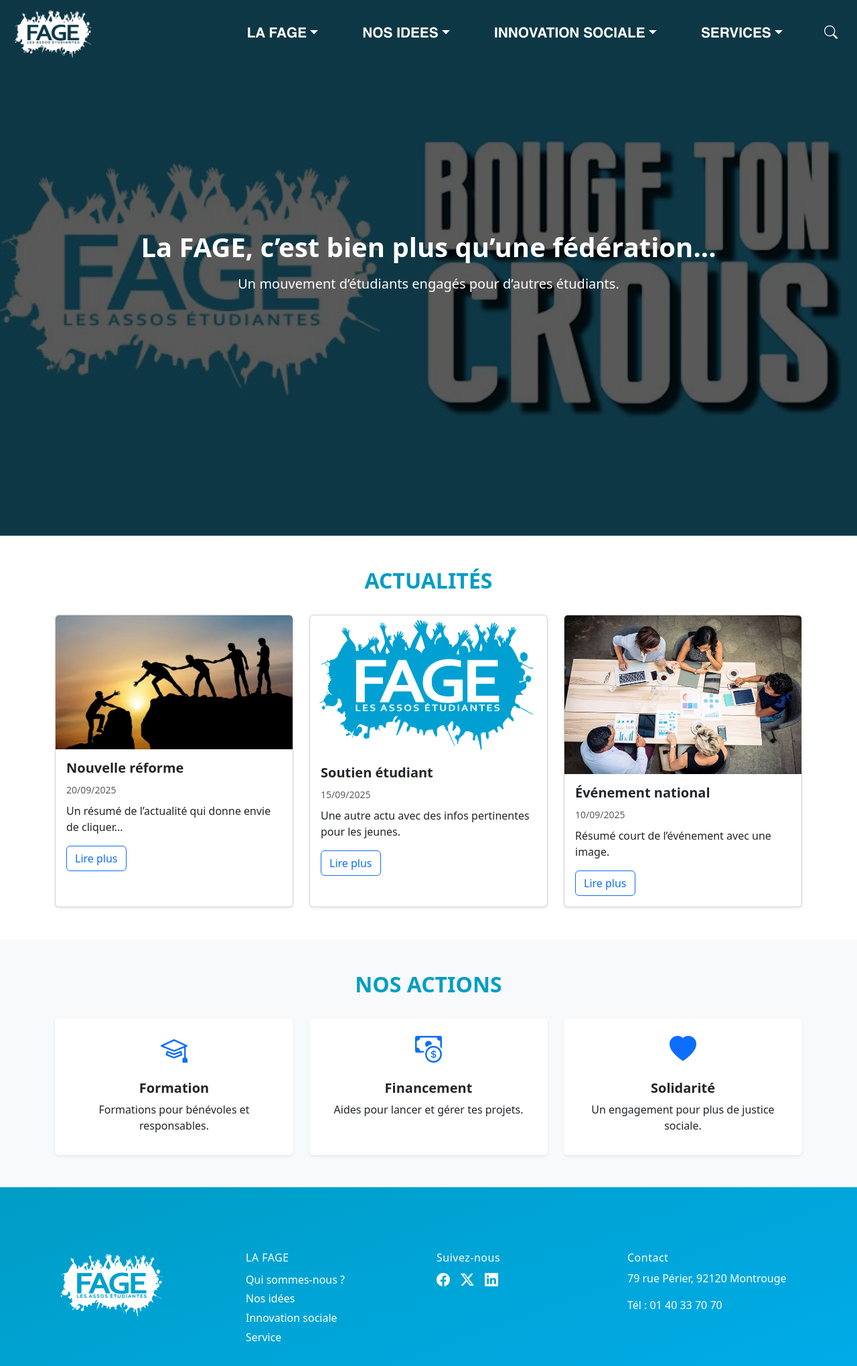
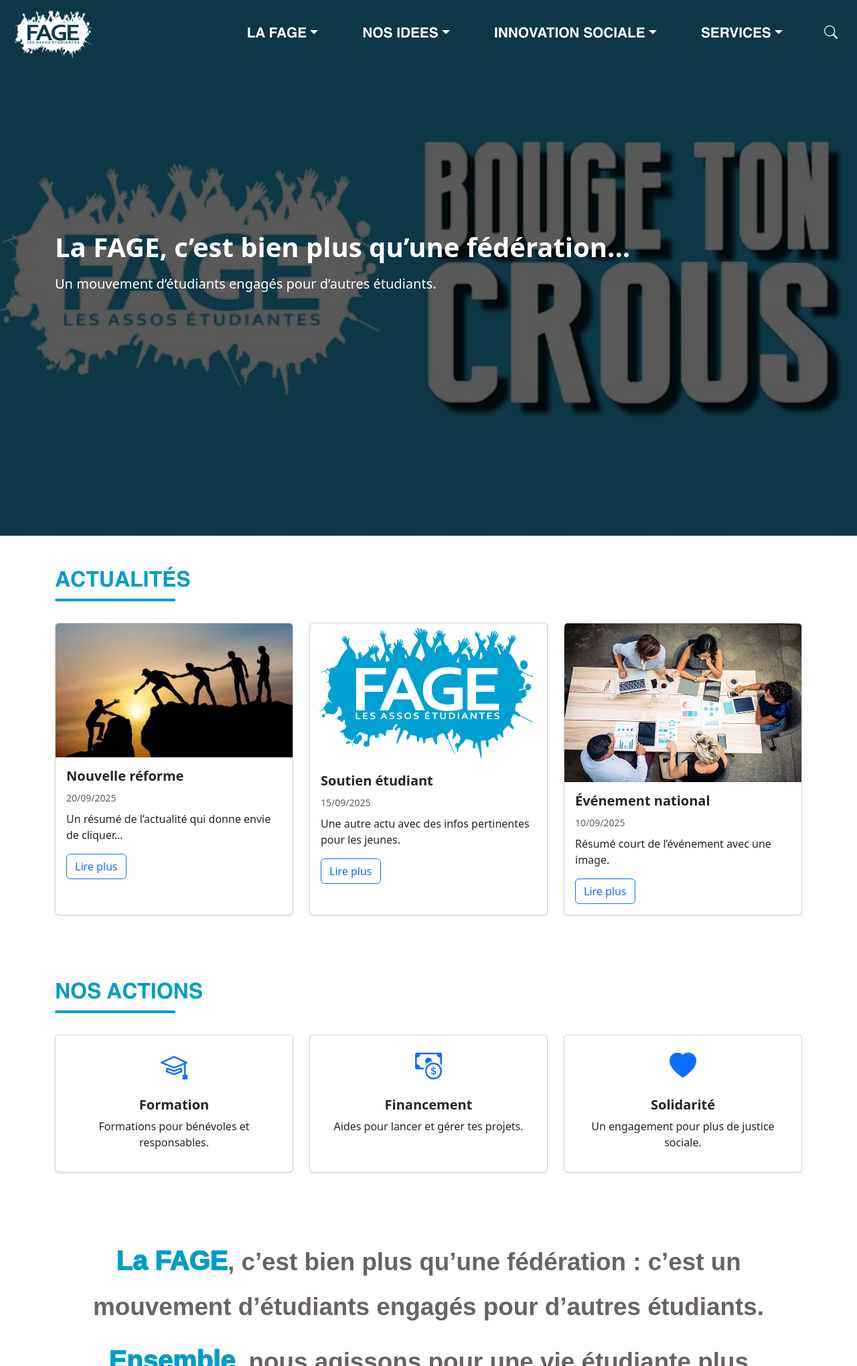
Before and after one commit to DOUZI-Anass/SAE-HTML, a PHP site: page / in a window 1280 px wide. Shown: the top 2040 px of the page at 67% size. Run offline with PHP 8.4, Linux system fonts and the light colour scheme.

Commit message:
Améliration de la page d'accueil
J'essaye des petits trucs regardez

```diff
--- a/assets/style.css
+++ b/assets/style.css
@@ -74,24 +79,110 @@
     color: white;
 }
 
-
-/* ================= SECTIONS ================= */
+/*=============================
+=           SECTIONS          =
+=============================*/
 .section-title {
-    font-weight: 700;
+    font-weight: 850;
     color: var(--fage-blue);
     text-transform: uppercase;
     margin-bottom: 2rem;
+    font-family: 'HelveticaBold', sans-serif;
+    text-align: left;
+    position: relative;
 }
+.section-title::after {
+    content: "";
+    display: block;
+    width: 180px;            /* largeur de la ligne sous le titre */
+    height: 4px;            /* épaisseur de la ligne */
+    background-color: var(--fage-blue);
+    margin-top: 8px;        /* espace entre le texte et la ligne */
+    border-radius: 2px;     /* coins arrondis optionnels */
+}
+/* Pour toutes les sections sauf le paragraphe centré */
+section {
+    display: flex;
+    flex-direction: column;
+    justify-content: center; /* centre verticalement */
+    align-items: flex-start; /* <-- met le contenu à gauche */
+}
+
+section .container {
+    text-align: left; /* texte aligné à gauche */
+    width: 100%;
+    margin: 0 auto;
+}
+
+/* Si tu veux que le paragraphe reste centré */
+#paragraphe .container {
+    text-align: center;
+    align-items: center; /* seulement pour le paragraphe */
+}
+
+
 
 .bg-light .card { border: none; }
 .card h5 { font-weight: 600; }
 
-/* ================= FOOTER ================= */
+#actions {
+
+}
+#actions  .section-title {
+
+}
+
+/*=============================
+=         PARAGRAPHE          =
+=============================*/
+#paragraphe {
+    background-color: #ffffff;
+    color: #6a6363;
+    font-size: 3rem;
+    line-height: 1.8;
+    font-family: 'Inter Semi Bold', sans-serif;
+}
+
+#paragraphe .blue-text {
+    color: var(--fage-blue);
+    font-weight: 1000;
+    font-size: 2.5rem;
+}
+
+#paragraphe .lead {
+    font-weight: 600;
+    font-size: 2.3rem;
+    max-width: 95%;
+    margin: 0 auto 10px;
+}
+
+/*=============================
+=         BOUTON DONNER       =
+=============================*/
+.btn-donner {
+    background-color: var(--fage-blue);
+    color: #fff;
+    padding: 12px 30px;
+    border-radius: 30px;
+    font-weight: 600;
+    transition: background-color 0.3s ease, transform 0.2s ease;
+    text-transform: uppercase;
+}
+
+.btn-donner:hover {
+    background-color: #007ea0;
+    transform: scale(1.05);
+}
+
+/*=============================
+=           FOOTER            =
+=============================*/
 footer {
     background: linear-gradient(160deg,#009dc5 ,   #00aeef);
     color: white;
     padding: 3rem 0;
 }
+
 footer h5 { font-size: 16px; letter-spacing: 0.5px; }
 footer ul li { line-height: 1.8; cursor: default; }
 footer i { font-size: 20px; cursor: pointer; transition: opacity 0.3s; }
--- a/index.php
+++ b/index.php
@@ -1,10 +1,10 @@
 <?php require 'header.php'?>
 
 <!-- ACTUALITÉS -->
-<section class="py-5">
+<section id="actualites" class="py-5">
     <div class="container">
-    <h2 class="section-title text-center">Actualités</h2>
-    <div class="row g-4">
+        <h2 class="section-title">Actualités</h2>
+        <div class="row g-4 justify-content-center">
             <div class="col-md-4">
                 <div class="card h-100 shadow-sm">
                     <img src="assets/image/solidarite.png" class="card-img-top" alt="Actu 1">
@@ -43,15 +43,55 @@
 </section>
 
 <!-- NOS ACTIONS -->
-<section class="bg-light py-5">
+<section id="actions" class="py-5">
     <div class="container">
-    <h2 class="section-title text-center">Nos Actions</h2>
-    <div class="row g-4 text-center">
-      <div class="col-md-4"><div class="card h-100 shadow-sm p-3"><i class="bi bi-mortarboard fs-1 text-primary"></i><h5 class="mt-3">Formation</h5><p>Formations pour bénévoles et responsables.</p></div></div>
-      <div class="col-md-4"><div class="card h-100 shadow-sm p-3"><i class="bi bi-cash-coin fs-1 text-primary"></i><h5 class="mt-3">Financement</h5><p>Aides pour lancer et gérer tes projets.</p></div></div>
-      <div class="col-md-4"><div class="card h-100 shadow-sm p-3"><i class="bi bi-heart-fill fs-1 text-primary"></i><h5 class="mt-3">Solidarité</h5><p>Un engagement pour plus de justice sociale.</p></div></div>
+        <h2 class="section-title">Nos Actions</h2>
+        <div class="row g-4 text-center justify-content-center">
+            <div class="col-md-4">
+                <div class="card h-100 shadow-sm p-3">
+                    <i class="bi bi-mortarboard fs-1 text-primary"></i>
+                    <h5 class="mt-3">Formation</h5>
+                    <p>Formations pour bénévoles et responsables.</p>
+                </div>
+            </div>
+            <div class="col-md-4">
+                <div class="card h-100 shadow-sm p-3">
+                    <i class="bi bi-cash-coin fs-1 text-primary"></i>
+                    <h5 class="mt-3">Financement</h5>
+                    <p>Aides pour lancer et gérer tes projets.</p>
+                </div>
+            </div>
+            <div class="col-md-4">
+                <div class="card h-100 shadow-sm p-3">
+                    <i class="bi bi-heart-fill fs-1 text-primary"></i>
+                    <h5 class="mt-3">Solidarité</h5>
+                    <p>Un engagement pour plus de justice sociale.</p>
+                </div>
+            </div>
         </div>
     </div>
 </section>
 
+<!-- Paragraphe -->
+<section id="paragraphe" class="py-5">
+    <div class="container text-center">
+        <p class="lead">
+            <span class="blue-text">La FAGE</span>, c’est bien plus qu’une fédération :
+            c’est un mouvement d’étudiants engagés pour d’autres étudiants.
+        </p>
+
+        <p class="lead">
+            <span class="blue-text">Ensemble</span>, nous agissons pour une vie étudiante plus épanouissante,
+            plus solidaire et plus juste.
+        </p>
+
+        <p class="lead">
+            Parce qu’être <span class="blue-text">étudiant</span>, c’est aussi être acteur du changement — et
+            <span class="blue-text">la FAGE</span> est là pour accompagner chaque pas vers cet avenir collectif.
+        </p>
+
+        <a href="#" class="btn btn-donner mt-4">Faire un don</a>
+    </div>
+</section>
+
 <?php require 'footer.php'?>
```
Also changed, not shown: other parts of assets/style.css (+28 -35 lines). Lines whose indentation alone changed are shown as unchanged.
